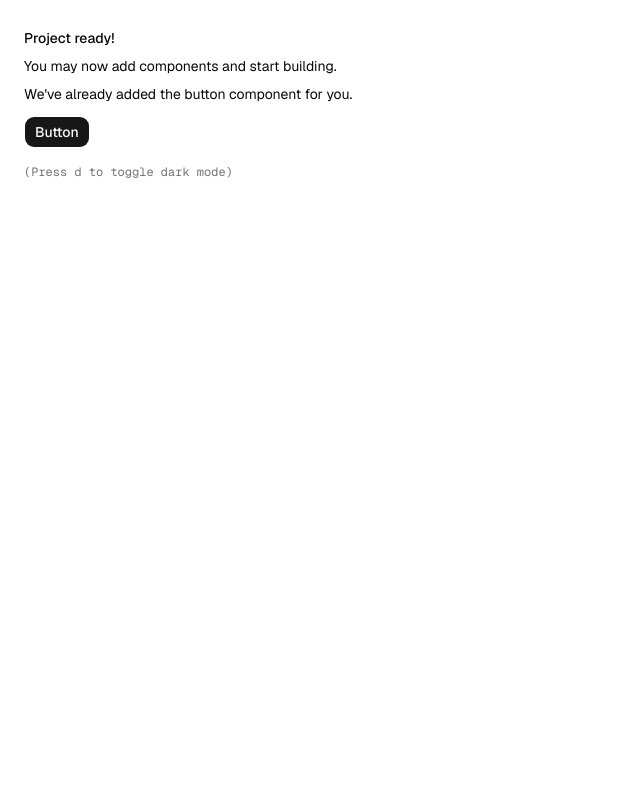
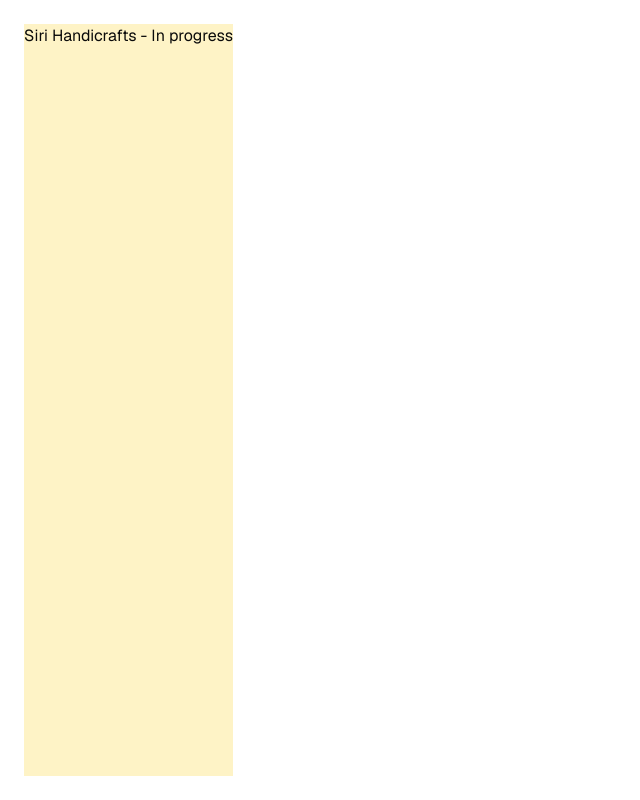
Before and after one commit to sirihandicrafts23-alt/siri_handicrafts, a Next.js app: page / in a window 1280 px wide. Shown: the whole page, without its empty margins (0-640 px from the left). Built offline with nearby package versions, Linux system fonts and the light colour scheme.

Commit message:
deployed to vercel and added convex production keys

```diff
--- a/app/page.tsx
+++ b/app/page.tsx
@@ -3,16 +3,8 @@ import { Button } from "@/components/ui/button"
 export default function Page() {
   return (
     <div className="flex min-h-svh p-6">
-      <div className="flex max-w-md min-w-0 flex-col gap-4 text-sm leading-loose">
-        <div>
-          <h1 className="font-medium">Project ready!</h1>
-          <p>You may now add components and start building.</p>
-          <p>We&apos;ve already added the button component for you.</p>
-          <Button className="mt-2">Button</Button>
-        </div>
-        <div className="font-mono text-xs text-muted-foreground">
-          (Press <kbd>d</kbd> to toggle dark mode)
-        </div>
+      <div className="bg-amber-100">
+        <h1>Siri Handicrafts - In progress </h1>
       </div>
     </div>
   )
```
